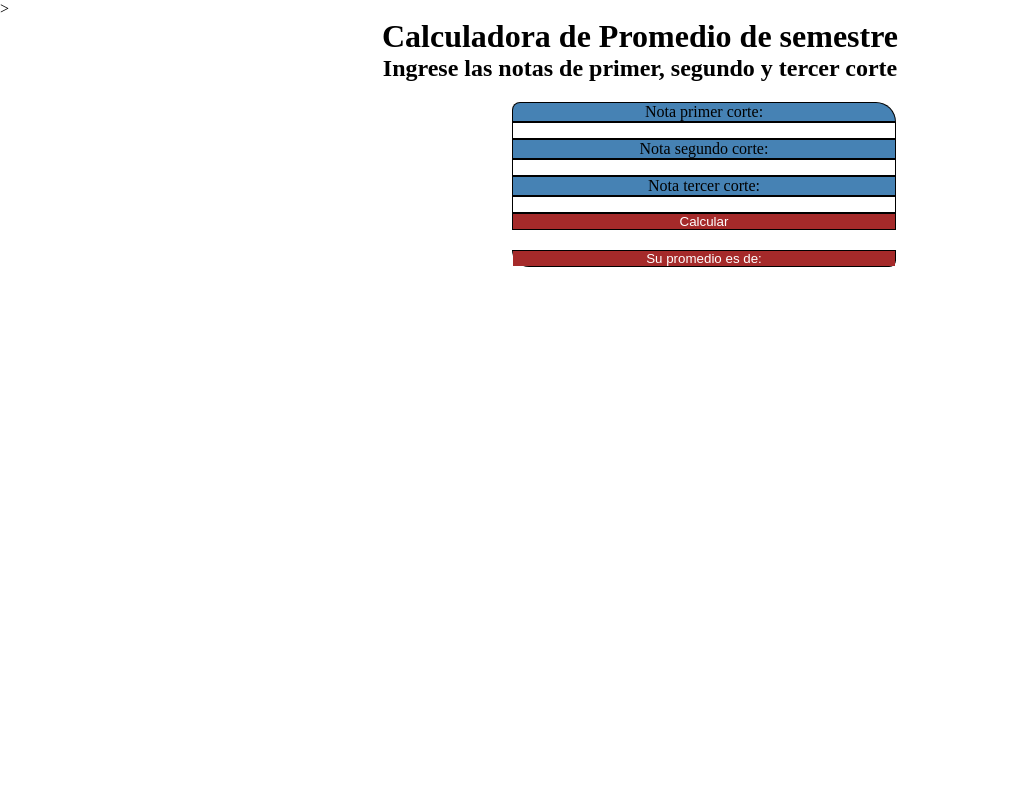
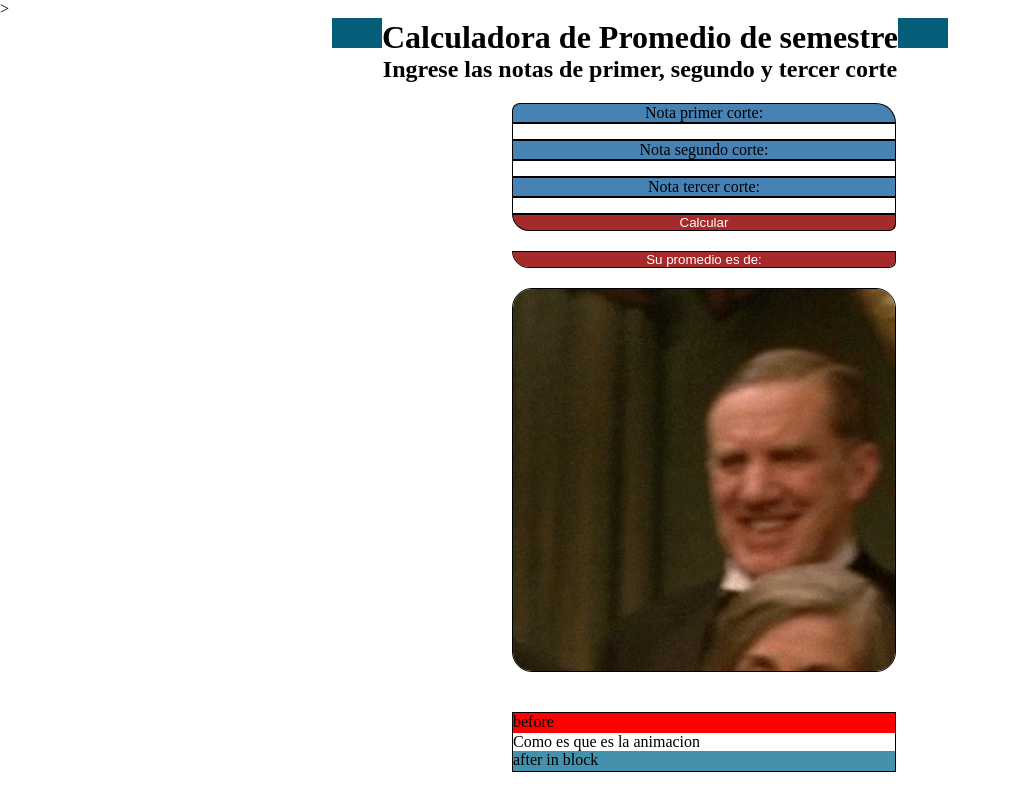
Before and after one commit to TkDevk/ownChallenges, a plain HTML site: page Grades/index.html in a window 1280 px wide. Shown: the whole page, without its empty margins (0-1011 px from the left). Drawn offline with Linux system fonts and the light colour scheme.

Commit message:
before & after

```diff
--- a/Grades/index.html
+++ b/Grades/index.html
@@ -28,6 +28,11 @@
                 <button onclick="total()"> Su promedio es de: </button>
                 <p id="mostrarResultados"> </p>
             </article>
+            <img src="/laugh.gif" alt="xD">
+
+
+            <p id="animation"> Como es que es la animacion</p>
+
         </section>
     </main>
 </body>
--- a/Grades/main.css
+++ b/Grades/main.css
@@ -41,8 +41,9 @@ button{
     background-color: brown;
     color: white;
     cursor: pointer;
+    border-bottom-right-radius: 10px;
+    border-bottom-left-radius: 25px;
 }
-
 section > article{
     margin-top: 20px;
     display: flex;
@@ -58,3 +59,52 @@ section > article{
 
     text-align: center;
 }
+img{
+    margin-top: 20px;
+    border-radius: 20px ;
+}
+
+#animation{
+
+    margin-top: 40px;
+}
+
+
+
+#animation::before{
+    content:'before';
+    background-color: red;
+    display: block;
+    height: 20px;
+    width: auto;
+
+
+}
+
+#animation::after{
+    content: 'after in block';
+    height: 20px;
+    width: auto;
+    background-color: rgba(9, 110, 144, 0.758);
+    display: block;
+}
+
+h1::before{
+    content:'';
+    height: 30px;
+    background: rgb(6, 93, 122);
+    width: 50px;
+    display: inline-block;
+    /*inline-block*/
+
+
+}
+
+h1::after{
+    content:'';
+    height: 30px;
+    background: rgb(6, 93, 122);
+    width: 50px;
+    display: inline-block;
+
+}
```
Also changed, not shown: Grades/laugh.gif (added).
